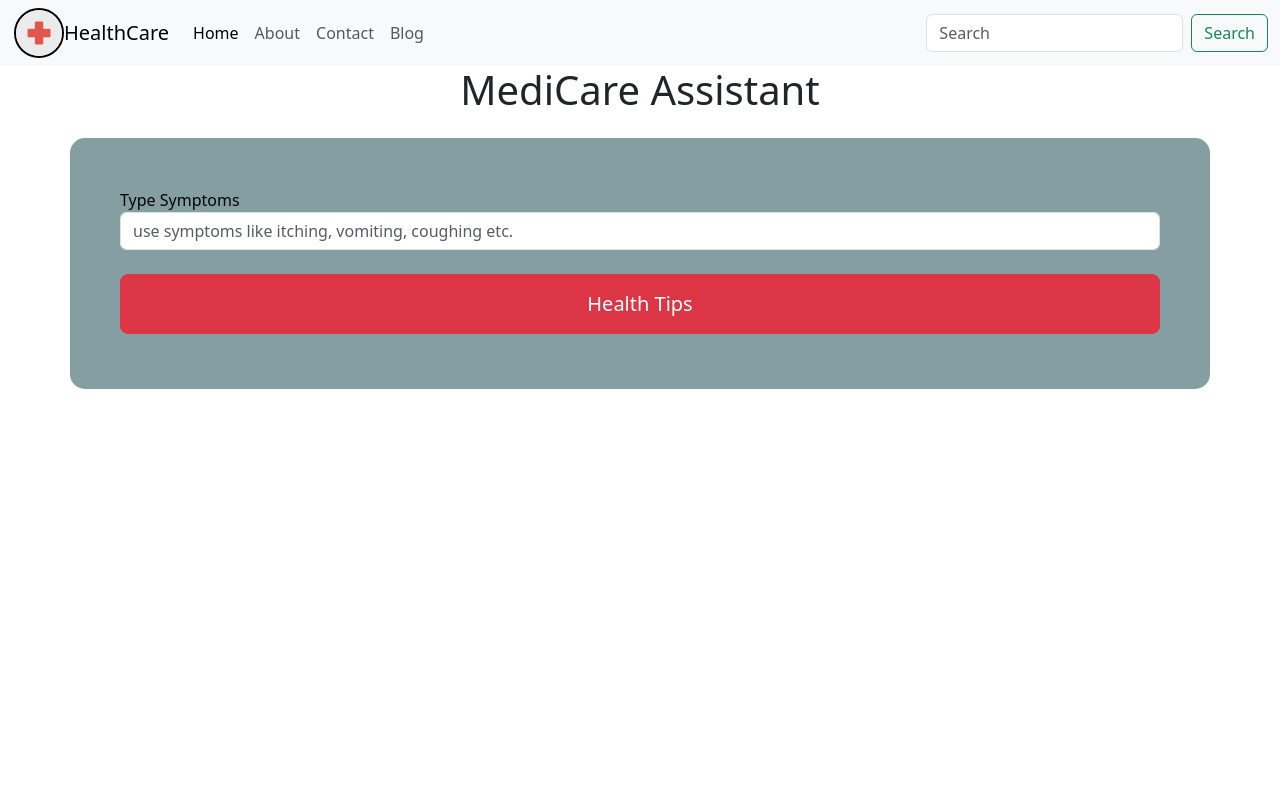
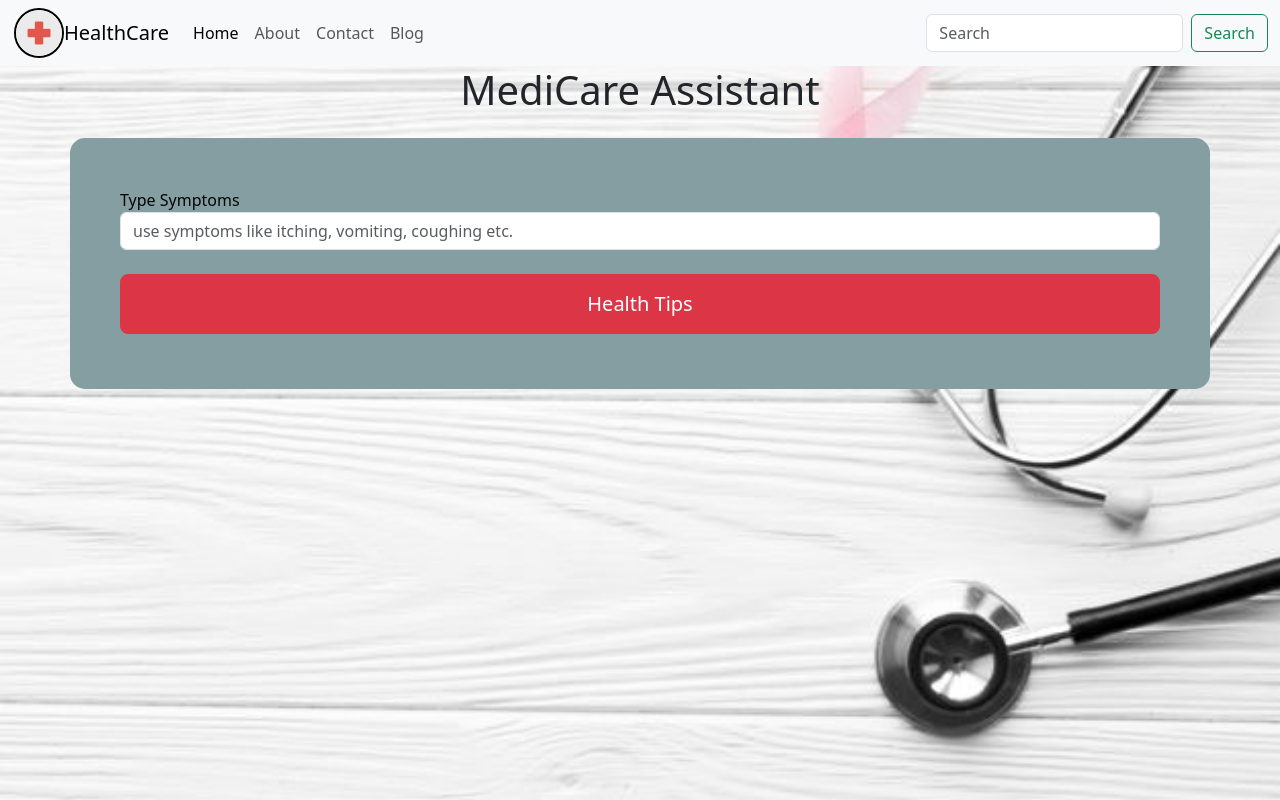
Before and after one commit to deepika1998kala/MediCare-Assistant, a Flask app: page / in a window 1280 px wide. Run offline with Flask 3, Linux system fonts and the light colour scheme; parts of the project's set-up code (start-up, migrations or seed data) failed here and were passed over.

Commit message:
Initial commit

```diff
--- a/templates/index.html
+++ b/templates/index.html
@@ -6,6 +6,20 @@
     <title>healthcare</title>
     <link href="https://cdn.jsdelivr.net/npm/bootstrap@5.3.3/dist/css/bootstrap.min.css" rel="stylesheet" integrity="sha384-QWTKZyjpPEjISv5WaRU9OFeRpok6YctnYmDr5pNlyT2bRjXh0JMhjY6hW+ALEwIH" crossorigin="anonymous">
     <style>
+      html, .body-style {
+        height: 100%; /* Ensures full height */
+        margin: 0;
+        padding: 0;
+        overflow-x: hidden; /* Prevents horizontal scrolling */
+      }
+
+      .body-style {
+        background-image: url("/static/bg_img.jpg"); /* Ensure the path is correct */
+        background-size: cover; /* Ensures the image covers the entire screen */
+        background-position: center; /* Centers the image */
+        background-repeat: no-repeat; /* Prevents repeating */
+        background-attachment: fixed; /* Keeps the background fixed */
+      }
 
       .logo {
           width: 50px;
@@ -40,7 +54,7 @@
 
     </style>
   </head>
-  <body>
+  <body class="body-style">
 
     <!-- This is a navbar -->
     <nav class="navbar navbar-expand-lg bg-body-tertiary">
```
Also changed, not shown: static/bg_img.jpg (added), static/web_image.png (added), 1 other file. Lines whose indentation alone changed are shown as unchanged.
